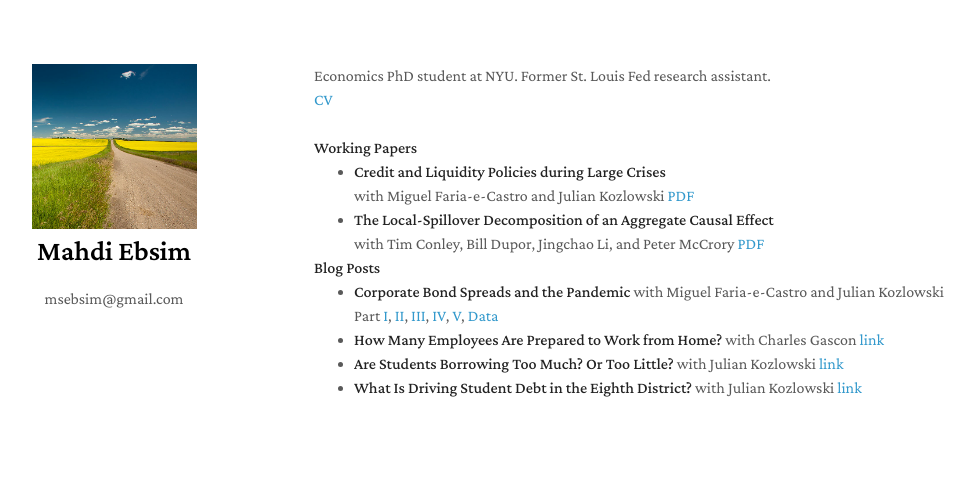
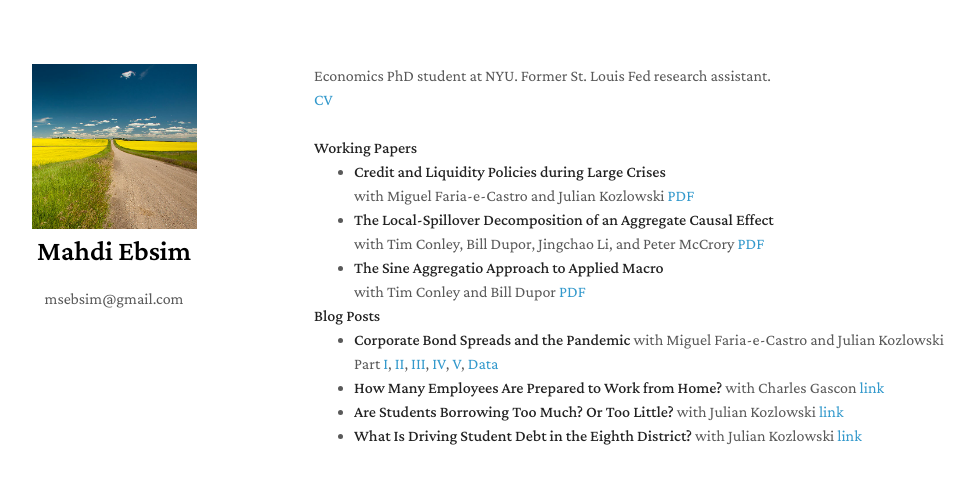
Before and after one commit to mahdiebsim/mahdiebsim.github.io, a Jekyll site: the page built from index.md, in a window 1280 px wide. Shown: the top 484 px of the page, without its empty margins (156-1130 px from the left). Built offline with Jekyll 4.4.1, drawn with Linux system fonts in a browser that asks for light colours.

Commit message:
Update index.md

```diff
--- a/index.md
+++ b/index.md
@@ -14,6 +14,9 @@ Economics PhD student at NYU. Former St. Louis Fed research assistant.
 - **The Local-Spillover Decomposition of an Aggregate Causal Effect**
   <br>
   with Tim Conley, Bill Dupor, Jingchao Li, and Peter McCrory [PDF](https://s3.amazonaws.com/real.stlouisfed.org/wp/2021/2021-006.pdf)
+- **The Sine Aggregatio Approach to Applied Macro**
+  <br>
+  with Tim Conley and Bill Dupor [PDF](https://s3.amazonaws.com/real.stlouisfed.org/wp/2022/2022-014.pdf)
 
 **Blog Posts**
 - **Corporate Bond Spreads and the Pandemic**
```
